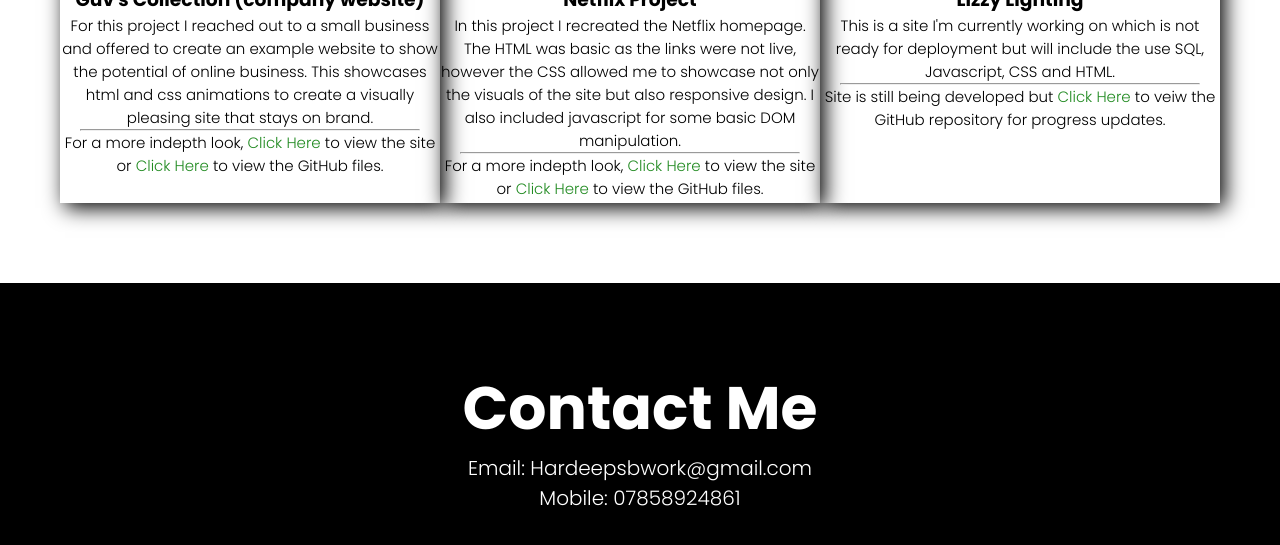
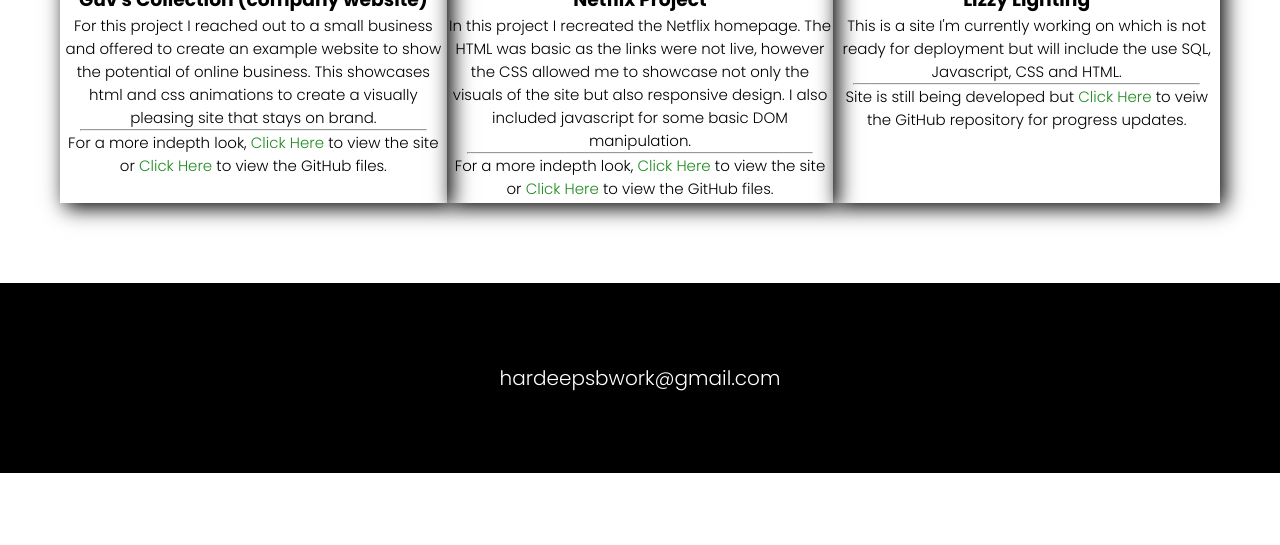
Before and after one commit to h-bharath/portfolio, a plain HTML site: page index.html in a window 1280 px wide. Shown: the part 2497-3042 px from the top of the page. After the commit the page ends 2970 px from the top, so only its background shows below. Drawn offline with Linux system fonts and the light colour scheme.

Commit message:
Update index.html

```diff
--- a/index.html
+++ b/index.html
@@ -96,7 +96,6 @@
                     <hr/>
                     <p class="subtext">For a more indepth look, <a href="https://h-bharath.github.io/netflix-clone/">Click Here</a> to view the site or <a href="https://github.com/h-bharath/netflix-clone.git">Click Here</a> to view the GitHub files.</p>
                 </div>
-                <div class="project-container">
                 <div class="project-card">
                     <img class="project-image" src="resources/images/Lizzy Lighting.png" alt="Netflix Clone project image">
                     <h3>Lizzy Lighting</h3>
@@ -107,9 +106,7 @@
             </div>
     </section>
     <footer id="contact">
-        <h2>Contact Me</h2>
-        <p>Email: Hardeepsbwork@gmail.com</p>
-        <p>Mobile: 07858924861</p>
+        <p>hardeepsbwork@gmail.com</p>
     </footer>
     <script type="text/javascript" src="resources/app.js"></script>
 </body>
```
Lines whose indentation alone changed are shown as unchanged.
